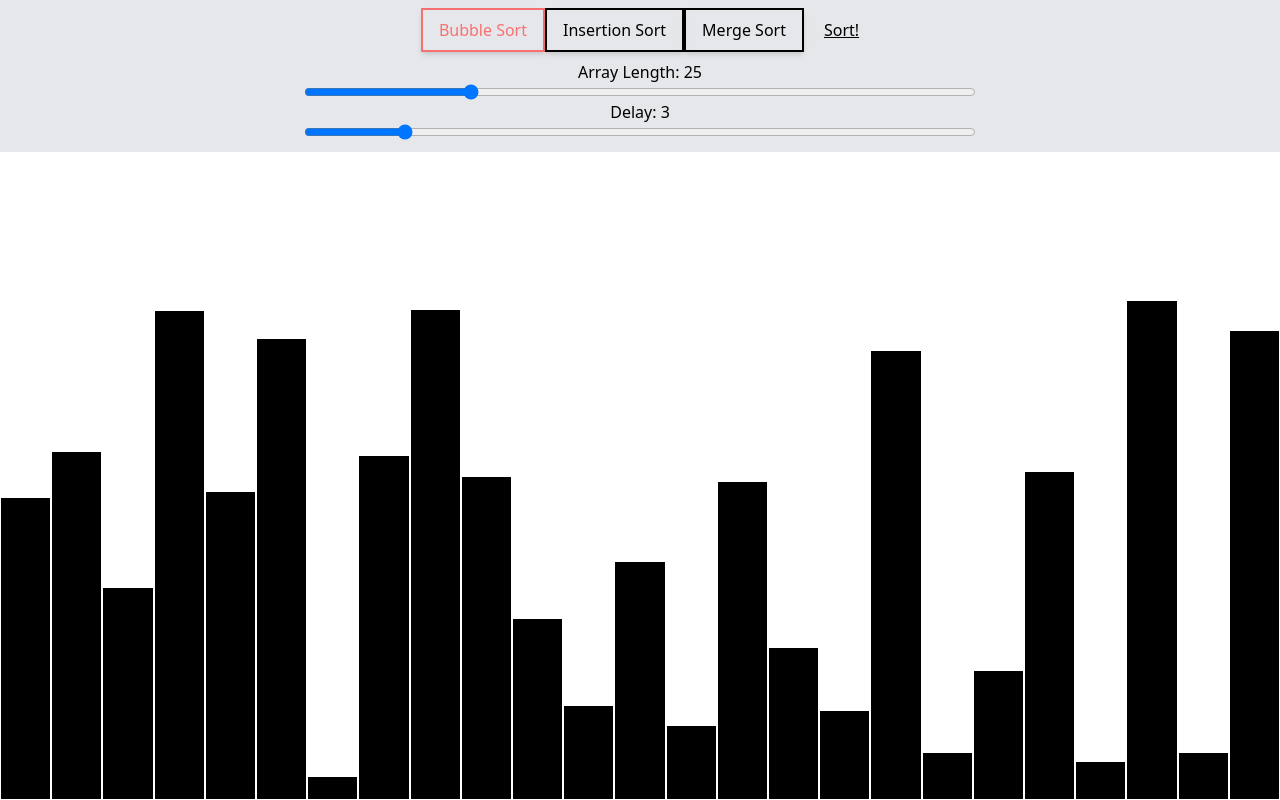
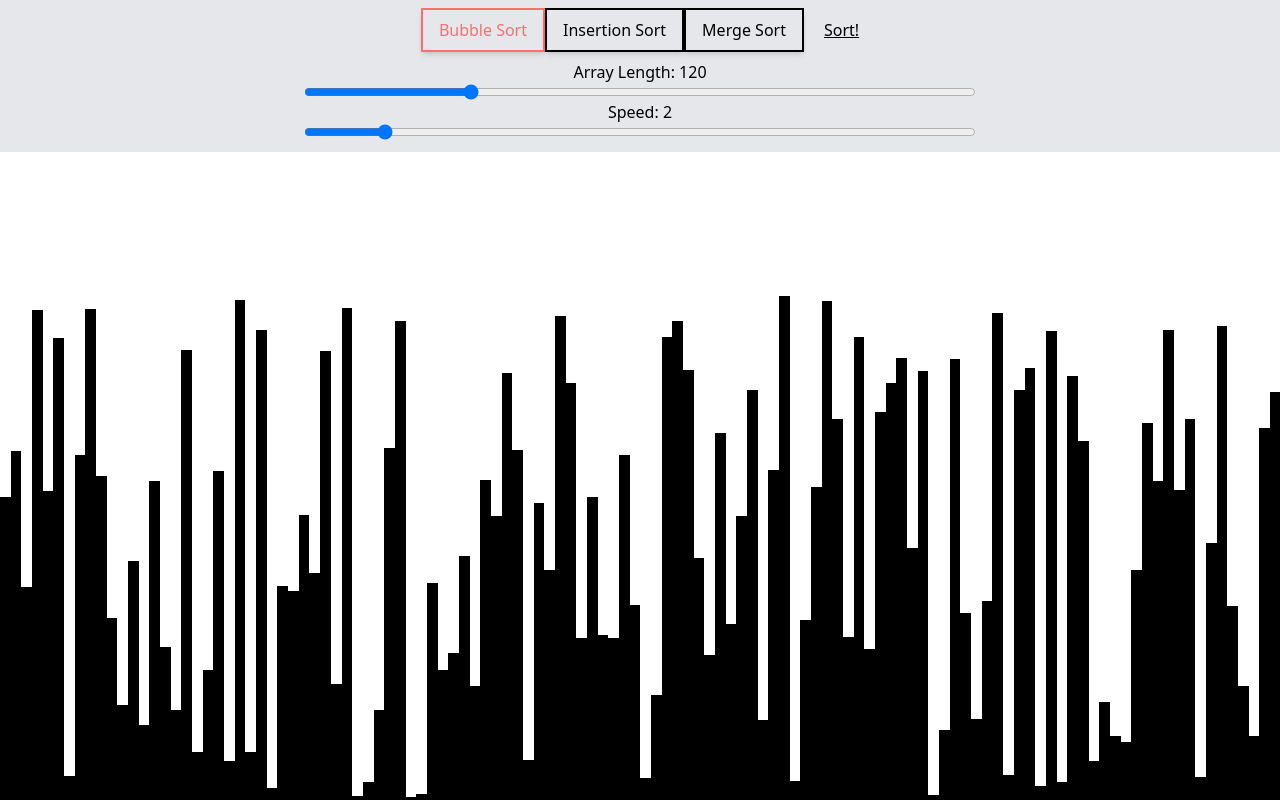
Before and after one commit to limivann/sorting-visualizer, a React (Create React App) app: page / in a window 1280 px wide. Built offline with nearby package versions, Linux system fonts and the light colour scheme.

Commit message:
renamed delay to speed

```diff
--- a/src/components/Main.tsx
+++ b/src/components/Main.tsx
@@ -10,7 +10,7 @@ const Main = () => {
 				{items.map((item: number, index: number) => (
 					<div
 						key={`${item}-${settings.arrayLength}-${index}`}
-						className="flex-1 border border-white"
+						className="flex-1"
 						style={{
 							backgroundColor: "black",
 							height: `${item / 7}%`,
--- a/src/components/NavBar.tsx
+++ b/src/components/NavBar.tsx
@@ -15,11 +15,11 @@ const NavBar = () => {
 		setSettings(prev => ({ ...prev, arrayLength: +event.target.value * 5 }));
 	};
 
-	const onDelayChange: React.ChangeEventHandler<HTMLInputElement> = event => {
+	const onSpeedChange: React.ChangeEventHandler<HTMLInputElement> = event => {
 		if (!setSettings) {
 			return;
 		}
-		setSettings(prev => ({ ...prev, delay: +event.target.value }));
+		setSettings(prev => ({ ...prev, speed: +event.target.value }));
 	};
 
 	const onAlgoChange = (type: Algo) => {
@@ -90,19 +90,21 @@ const NavBar = () => {
 						className="w-full max-w-2xl"
 						defaultValue={25}
 						min={1}
+						max={100}
 						onChange={onArrayLengthChange}
 					></input>
 				</div>
 				<div className="flex flex-col items-center w-full">
-					<label htmlFor="delay">Delay: {settings.delay}</label>
+					<label htmlFor="speed">Speed: {settings.speed}</label>
 					<input
 						type="range"
-						name="delay"
-						id="delay"
+						name="speed"
+						id="speed"
 						className="w-full max-w-2xl"
-						defaultValue={15}
+						defaultValue={2}
 						min={1}
-						onChange={onDelayChange}
+						max={10}
+						onChange={onSpeedChange}
 					></input>
 				</div>
 			</div>
--- a/src/utils/AlgoContext.tsx
+++ b/src/utils/AlgoContext.tsx
@@ -14,13 +14,13 @@ export type Algo = "merge sort" | "insertion sort" | "bubble sort";
 interface Settings {
 	algoType: Algo;
 	arrayLength: number;
-	delay: number;
+	speed: number;
 }
 
 const initVals: Settings = {
 	algoType: "bubble sort",
-	arrayLength: 25,
-	delay: 3,
+	arrayLength: 120,
+	speed: 2,
 };
 
 // contexts
@@ -117,8 +117,8 @@ const AlgoContext: React.FC<Props> = ({ children }) => {
 							setItems(newArray);
 							resolve(0);
 						}
-					}, settings.delay * 3);
-				}, settings.delay * index * 3);
+					}, settings.speed * 3);
+				}, settings.speed * index * 3);
 				// index = index of animate array -> larger index will be animate last
 			});
 		});
@@ -146,8 +146,8 @@ const AlgoContext: React.FC<Props> = ({ children }) => {
 							setItems(newArray);
 							resolve(0);
 						}
-					}, settings.delay * 3);
-				}, settings.delay * index * 3);
+					}, settings.speed * 3);
+				}, settings.speed * index * 3);
 				// index = index of animate array -> larger index will be animate last
 			});
 		});
```
